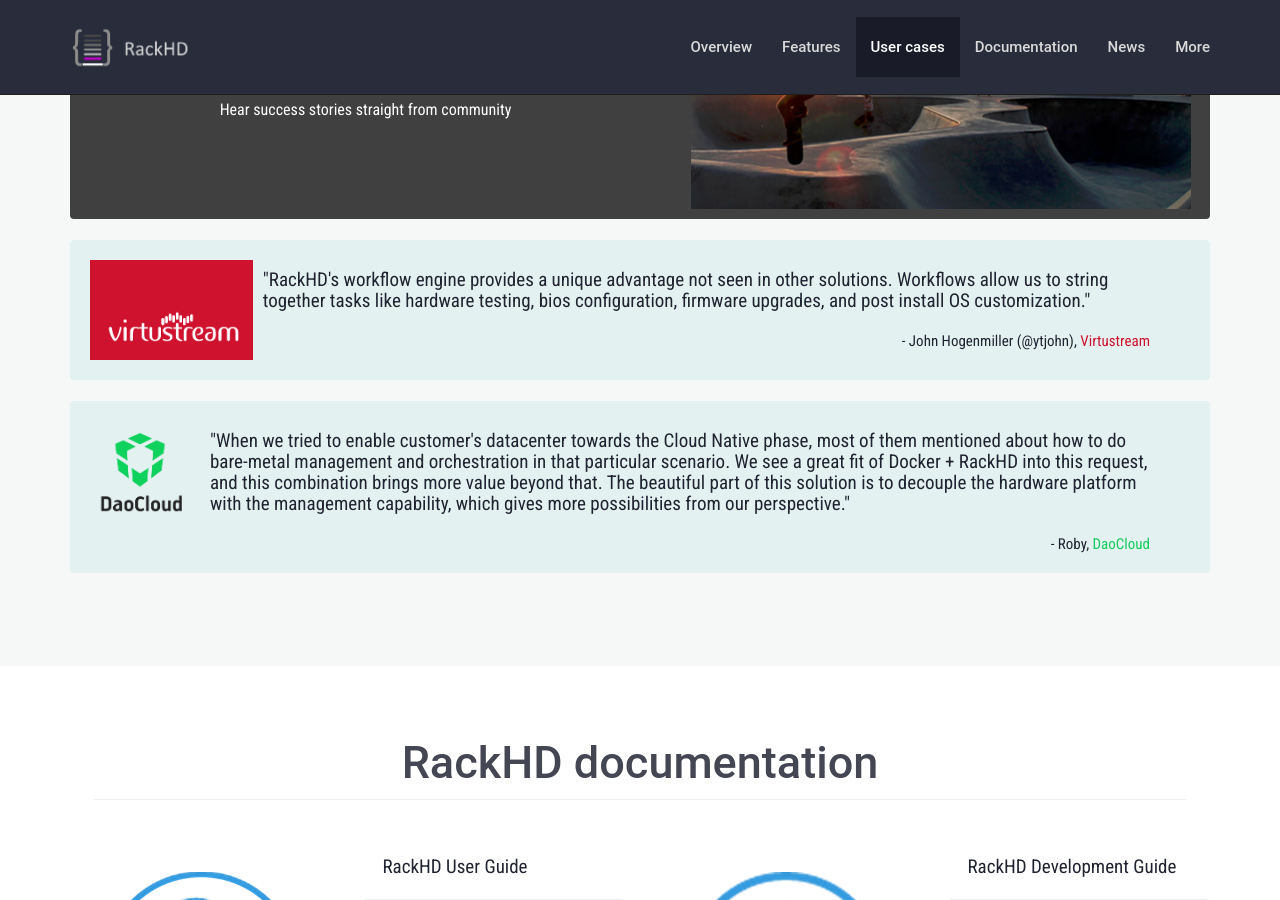
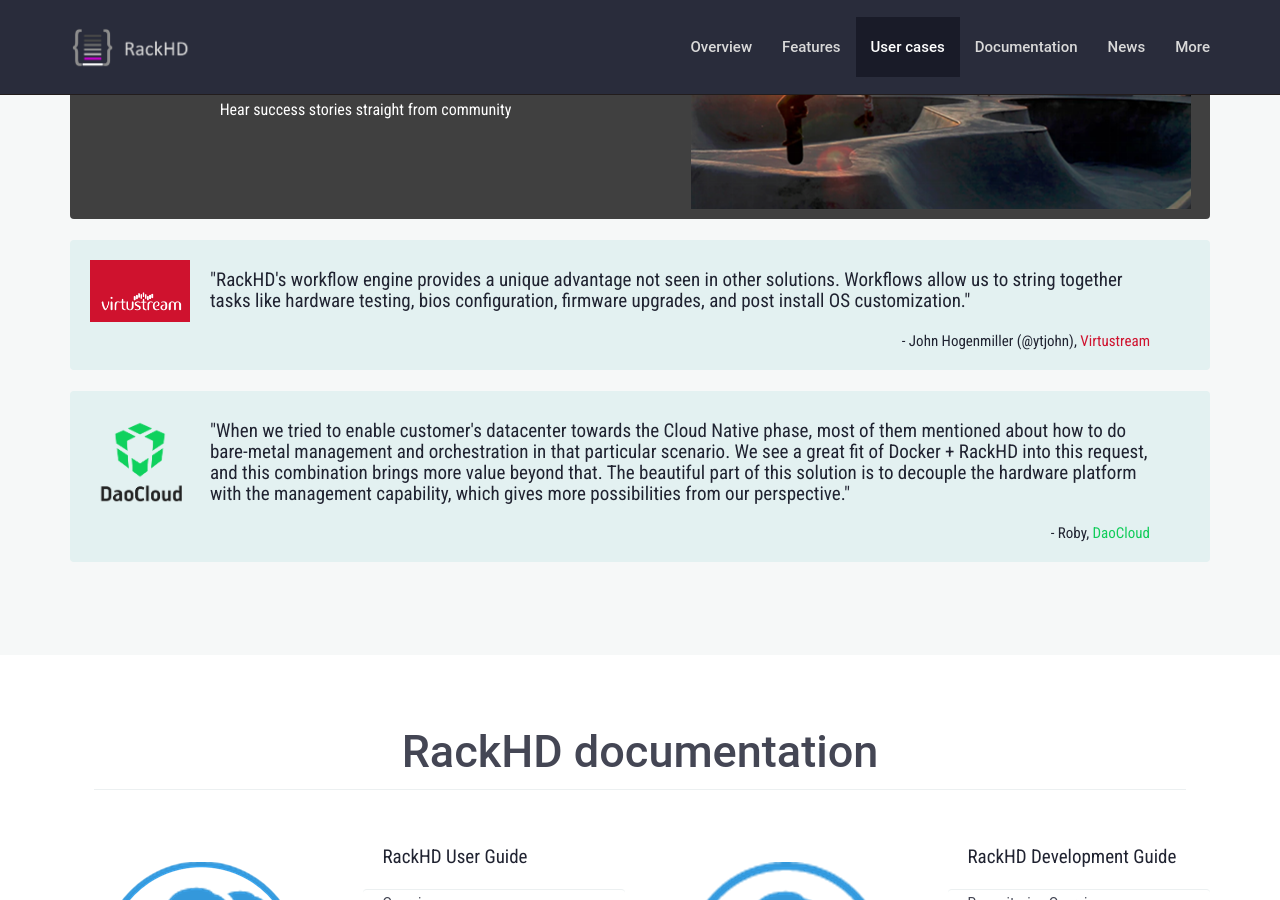
Before and after one commit to panpan0000/panpan0000.github.io, a Jekyll site: the page built from index.html, in a window 1280 px wide and 900 px high, scrolled down 3100 px. Built offline with Jekyll 4.4.1, drawn with Linux system fonts in a browser that asks for light colours.

Commit message:
adjust size

```diff
--- a/_includes/usercase.html
+++ b/_includes/usercase.html
@@ -52,7 +52,7 @@
         </div>
 
         <div class="thumbnail right-caption">
-            <img src="img/users/virtustream_logo.png" style="float:left;margin:10px;height: 100px;">
+            <img src="img/users/virtustream_logo.png" style="float:left;margin:10px;width: 100px;">
             <div>
                 <h4 style="margin-top: 20px;margin-right: 50px;margin-left: 130px">"RackHD's workflow engine provides a unique advantage not seen in other solutions. Workflows allow us to string together tasks like hardware testing,
                      bios configuration, firmware upgrades, and post install OS customization." </h4>
@@ -61,7 +61,7 @@
             </div>
         </div>
         <div class="thumbnail right-caption">
-            <img src="img/users/DaoCloud_900900_1.png" style="float:left;margin:10px;height: 100px;">
+            <img src="img/users/DaoCloud_900900_1.png" style="float:left;margin:10px;width: 100px;">
             <div>
                 <h4 style="margin-top: 20px;margin-right: 50px;margin-left: 130px">"When we tried to enable customer's datacenter towards the Cloud Native phase, most of them mentioned about how to do bare-metal management and orchestration in that particular scenario. We see a great fit of Docker + RackHD into this request, and this combination brings more value beyond that. The beautiful part of this solution is to decouple the hardware platform with the management capability, which gives more possibilities from our perspective." </h4>
                 <h5 style="float: right; margin-right: 50px">- Roby, <h style="color: #11cc5a">DaoCloud</h>
```
